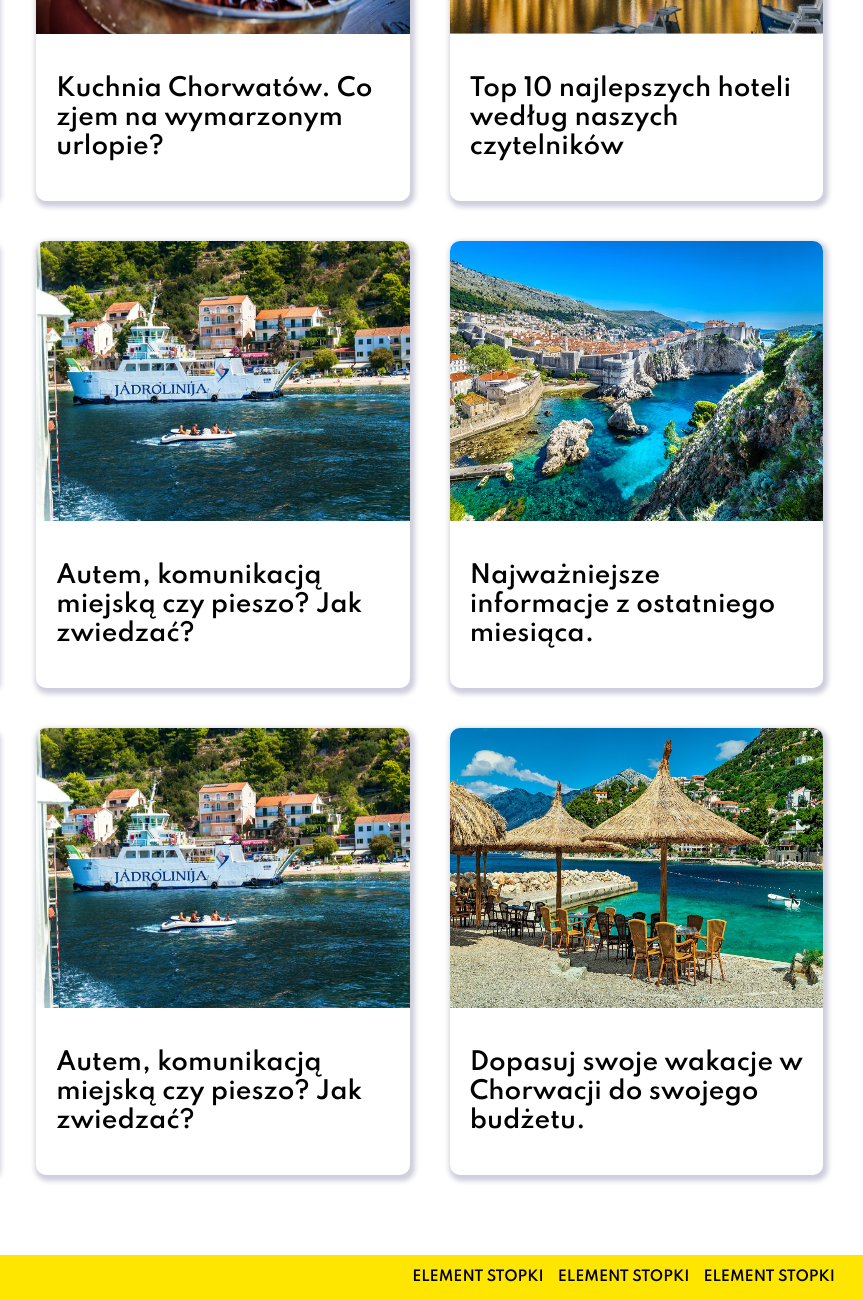
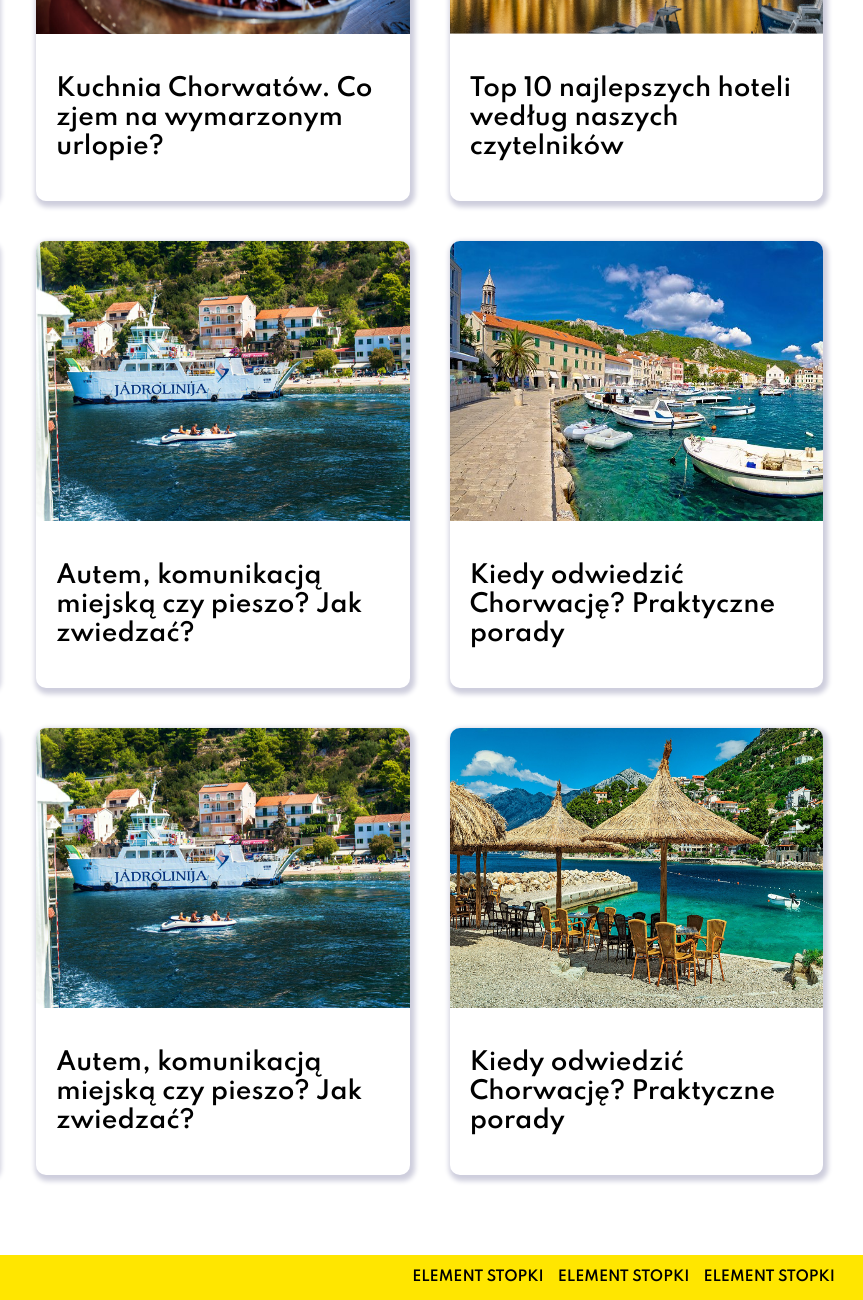
Before and after one commit to molszewski34/Tomblerone-blog, a plain HTML site: page index.html in a window 1280 px wide. Shown: the part 1325-2625 px from the top of the page, 417-1280 px from the left. Drawn offline with Linux system fonts and the light colour scheme; files whose address does not match are found by name.

Commit message:
Dodano nowe img w sidebar section

```diff
--- a/index.html
+++ b/index.html
@@ -81,11 +81,10 @@
         </article>
         <article>
           <img
-            src="imgs/croatia-in-pictures-most-beautiful-places-to-visit-dubrovnik.jpg"
-            alt=""
-          />
+          src="imgs/croatia-in-pictures-most-beautiful-places-to-visit-hvar-island.jpg" alt="">
 
-          <p>Najważniejsze informacje z ostatniego miesiąca.</p>
+
+          <p>  Kiedy odwiedzić Chorwację? Praktyczne porady</p>
         </article>
         <article>
           <!-- <img src="imgs/sucuraj_hvar_information.jpg" alt="" /> -->
@@ -112,7 +111,7 @@
             alt=""
           />
 
-          <p>Dopasuj swoje wakacje w Chorwacji do swojego budżetu.</p>
+          <p>  Kiedy odwiedzić Chorwację? Praktyczne porady</p>
         </article>
       </section>
     </main>
```
